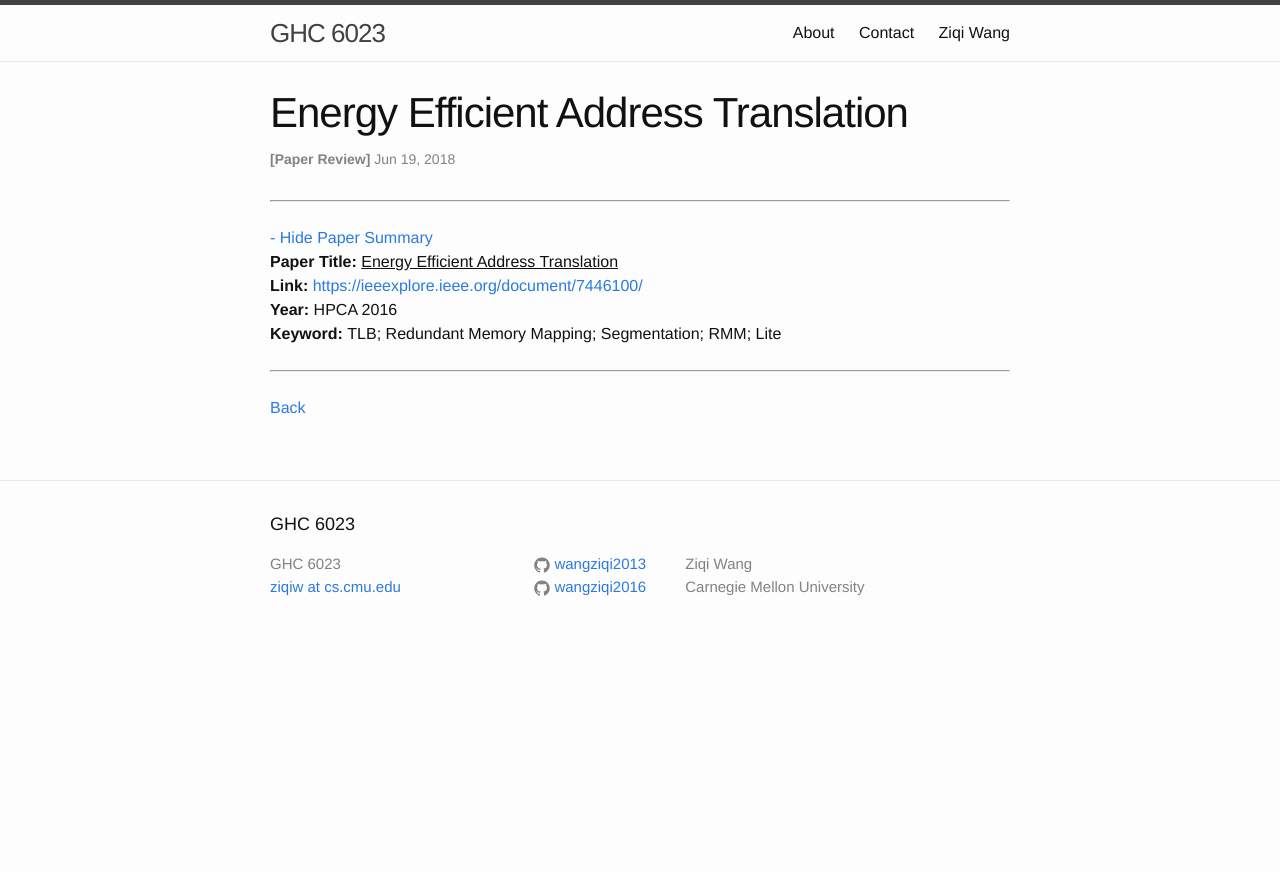
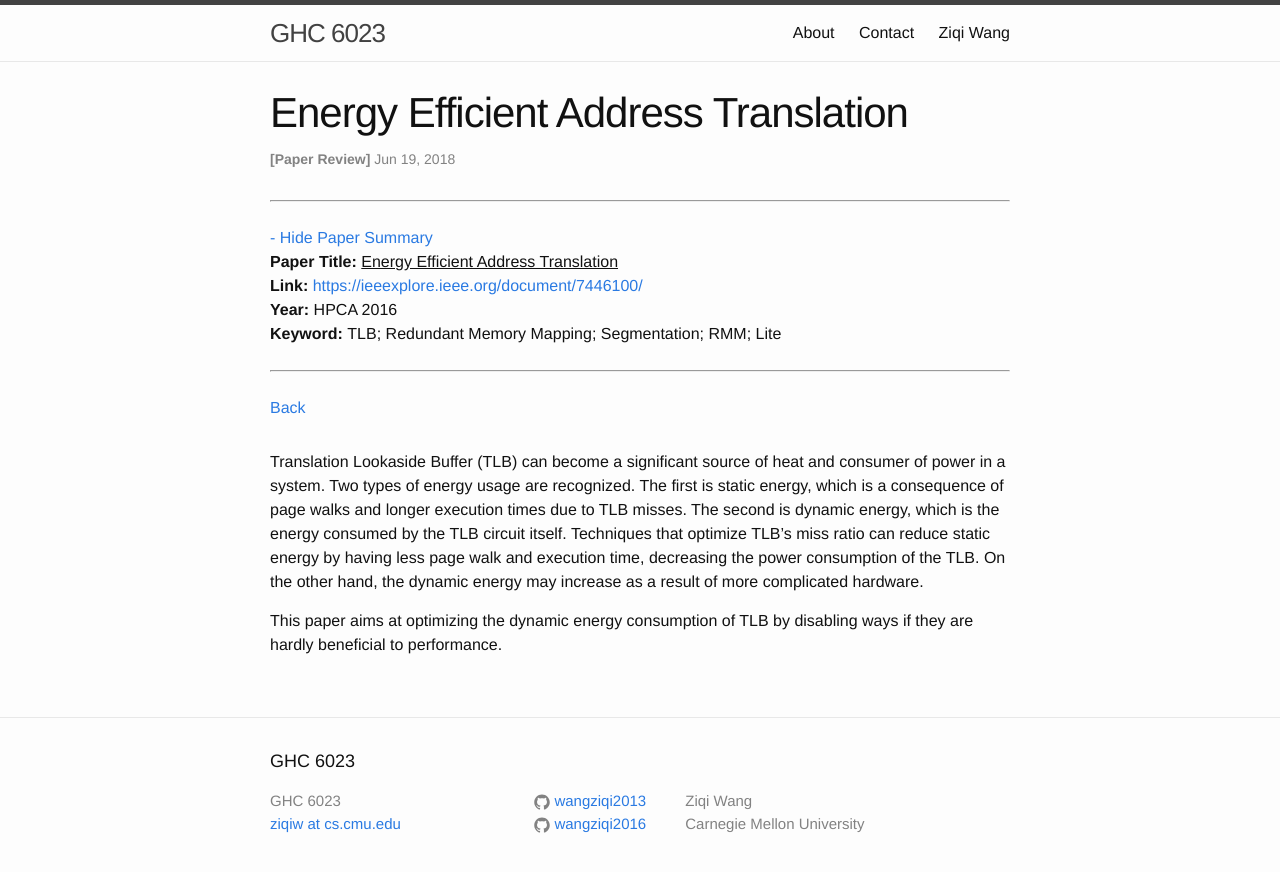
Before and after one commit to wangziqi2013/wangziqi2013.github.io, a Jekyll site: the page built from _posts/2018-06-19-Energy-Efficient-Address-Translation.markdown, in a window 1280 px wide. Shown: the top 872 px of the page. Built offline with Jekyll 4.4.1, drawn with Linux system fonts in a browser that asks for light colours.

Commit message:
Finish first paragraph

```diff
--- a/_posts/2018-06-19-Energy-Efficient-Address-Translation.markdown
+++ b/_posts/2018-06-19-Energy-Efficient-Address-Translation.markdown
@@ -12,3 +12,13 @@ htm_cd:
 htm_cr:
 version_mgmt:
 ---
+
+Translation Lookaside Buffer (TLB) can become a significant source of heat and consumer of power in a
+system. Two types of energy usage are recognized. The first is static energy, which is a consequence of
+page walks and longer execution times due to TLB misses. The second is dynamic energy, which is the energy
+consumed by the TLB circuit itself. Techniques that optimize TLB's miss ratio can reduce static energy by
+having less page walk and execution time, decreasing the power consumption of the TLB. On the other hand,
+the dynamic energy may increase as a result of more complicated hardware.
+
+This paper aims at optimizing the dynamic energy consumption of TLB by disabling ways if they are hardly
+beneficial to performance.
```
